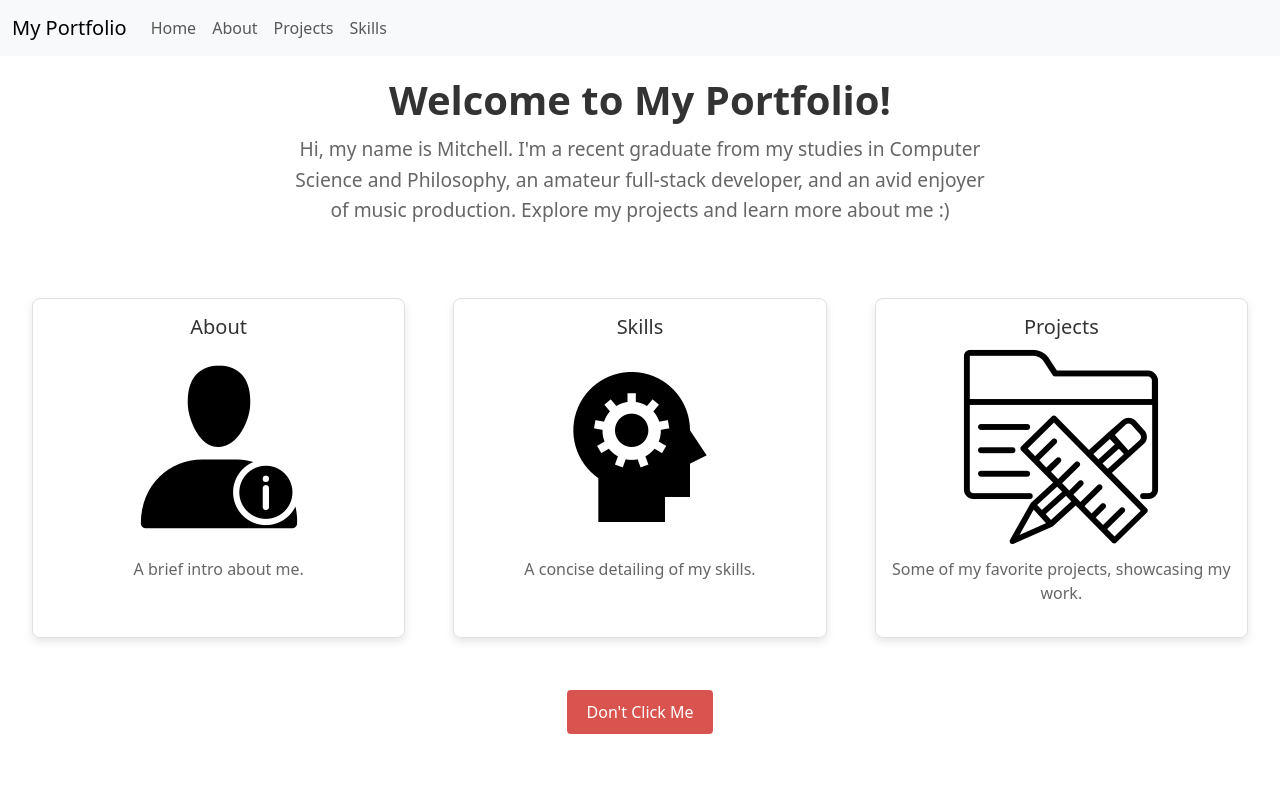
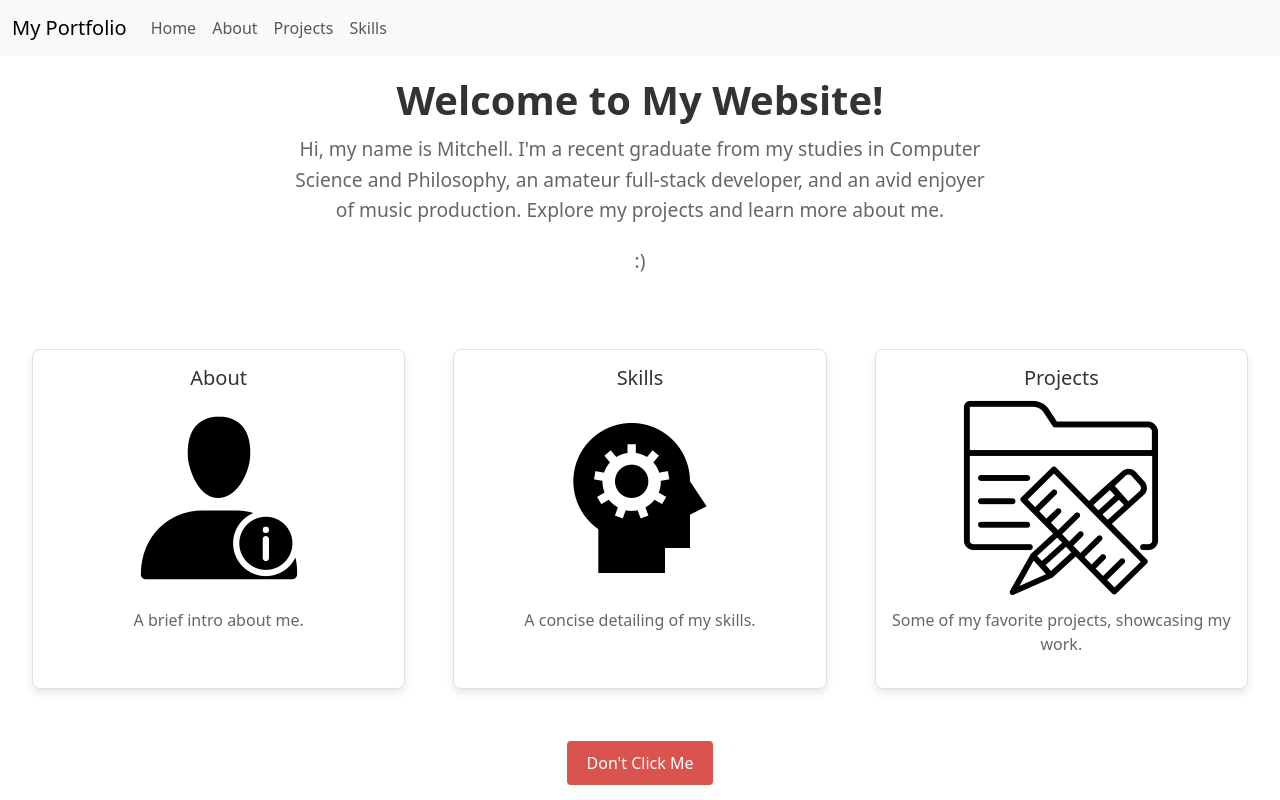
Before and after one commit to MitchBrown532/Portfolio, a React (Create React App) app in the folder frontend/: page / in a window 1280 px wide. Built offline with nearby package versions, Linux system fonts and the light colour scheme.

Commit message:
Small adjustment to wording

```diff
--- a/frontend/src/pages/Home.js
+++ b/frontend/src/pages/Home.js
@@ -29,13 +29,14 @@ function Home() {
   return (
     <div>
       <div className="home-page">
-        <h1 className="home-title">Welcome to My Portfolio!</h1>
+        <h1 className="home-title">Welcome to My Website!</h1>
         <p className="home-description">
           Hi, my name is Mitchell. I'm a recent graduate from my studies in
           Computer Science and Philosophy, an amateur full-stack developer, and
           an avid enjoyer of music production. Explore my projects and learn
-          more about me :)
+          more about me.
         </p>
+        <p className="home-description">:)</p>
       </div>
       <div className="card-grid">
         {homeCards.map((card, index) => (
```
